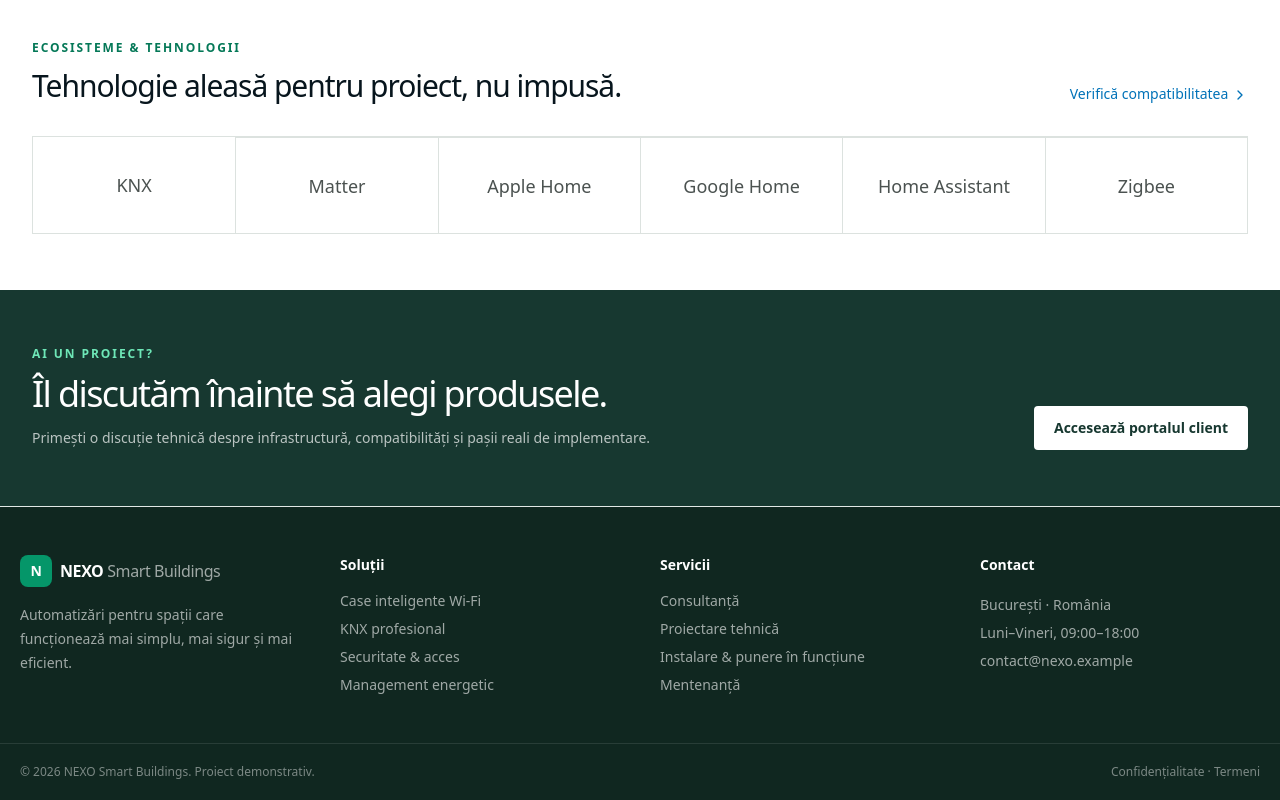
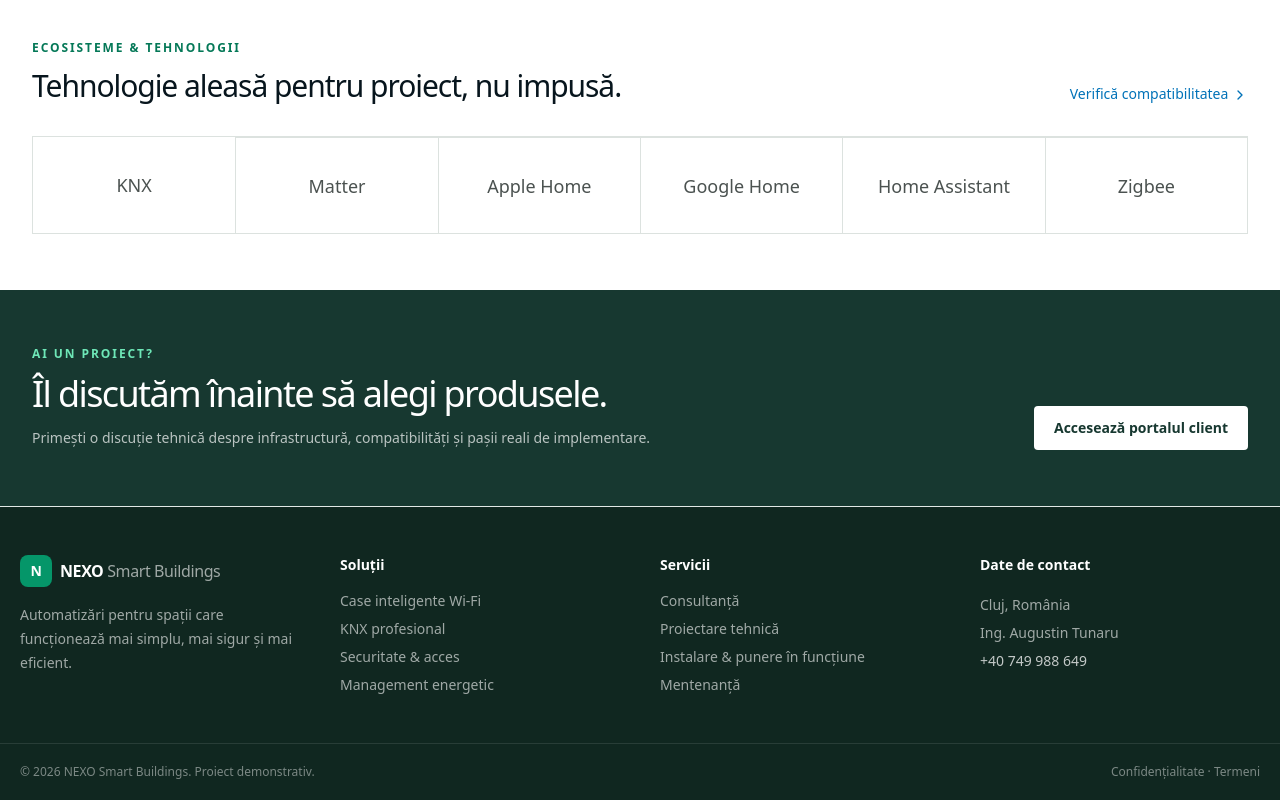
Before and after one commit to calin555/nexo-smart-buildings, a Next.js app: page / in a window 1280 px wide. Shown: the part 1615-2415 px from the top of the page. Built offline with nearby package versions, Linux system fonts and the light colour scheme.

Commit message:
feat: add public contact details

```diff
--- a/src/app/(public)/layout.tsx
+++ b/src/app/(public)/layout.tsx
@@ -13,7 +13,7 @@ export default function PublicLayout({ children }: Readonly<{ children: ReactNod
           <div className="sm:col-span-2 lg:col-span-1"><Link href="/" className="inline-flex items-center gap-2 font-semibold tracking-tight text-white"><span className="grid size-8 place-items-center rounded-lg bg-emerald-600 text-sm text-white">N</span><span>NEXO <span className="font-normal text-white/60">Smart Buildings</span></span></Link><p className="mt-4 max-w-xs text-sm leading-6 text-white/60">Automatizări pentru spații care funcționează mai simplu, mai sigur și mai eficient.</p></div>
           <div><p className="text-sm font-semibold">Soluții</p><ul className="mt-4 space-y-2 text-sm text-white/60"><li>Case inteligente Wi‑Fi</li><li>KNX profesional</li><li>Securitate & acces</li><li>Management energetic</li></ul></div>
           <div><p className="text-sm font-semibold">Servicii</p><ul className="mt-4 space-y-2 text-sm text-white/60"><li>Consultanță</li><li>Proiectare tehnică</li><li>Instalare & punere în funcțiune</li><li>Mentenanță</li></ul></div>
-          <div><p className="text-sm font-semibold">Contact</p><address className="mt-4 not-italic text-sm leading-7 text-white/60">București · România<br />Luni–Vineri, 09:00–18:00<br />contact@nexo.example</address></div>
+          <div><p className="text-sm font-semibold">Date de contact</p><address className="mt-4 not-italic text-sm leading-7 text-white/60">Cluj, România<br />Ing. Augustin Tunaru<br /><a className="text-white/75 hover:text-white" href="tel:+40749988649">+40 749 988 649</a></address></div>
         </div>
         <div className="mx-auto flex max-w-7xl flex-wrap justify-between gap-3 border-t border-white/10 px-5 py-5 text-xs text-white/45"><span>© 2026 NEXO Smart Buildings. Proiect demonstrativ.</span><span>Confidențialitate · Termeni</span></div>
       </footer>
```
